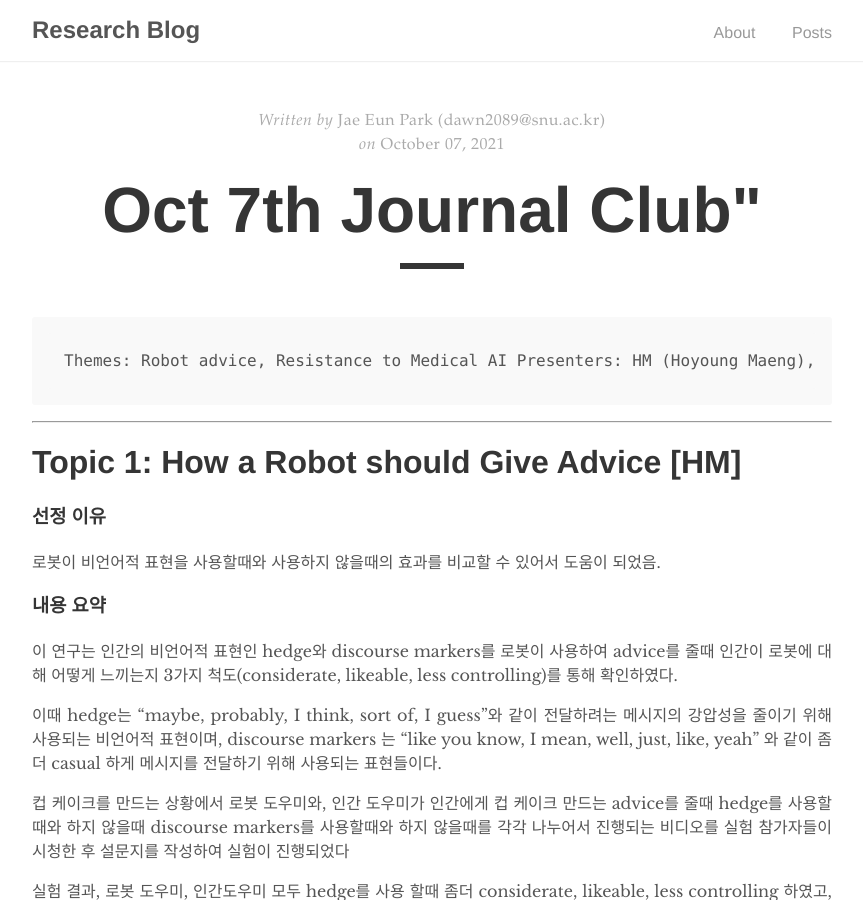
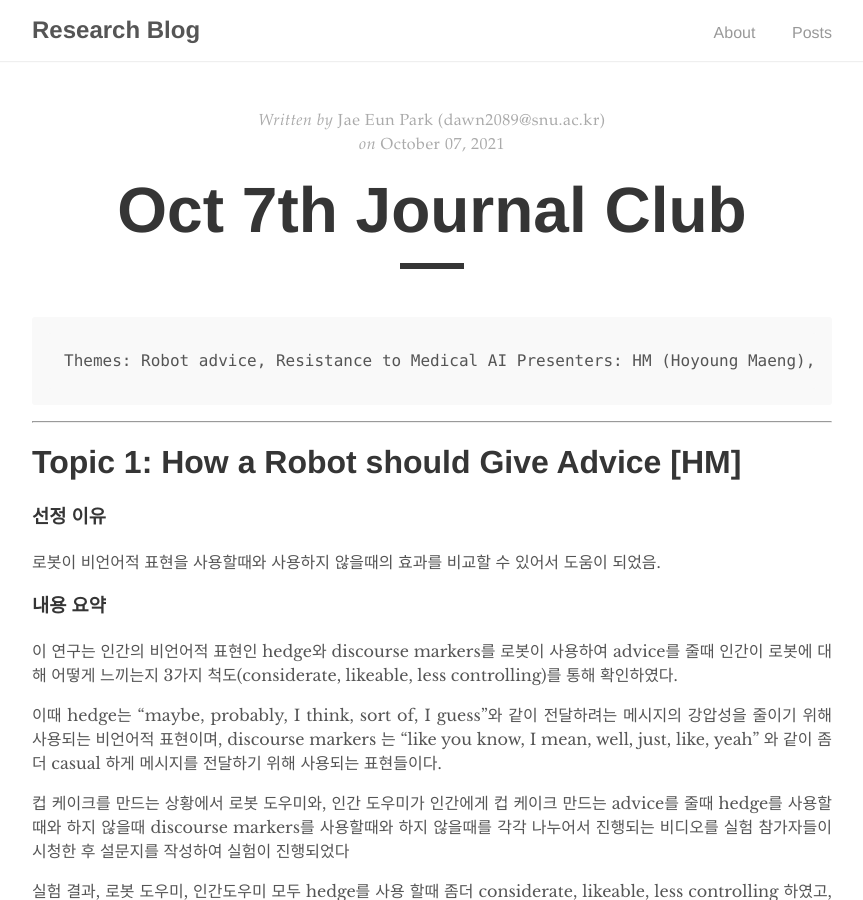
Before and after one commit to humanfactorspsych/blog, a Jekyll site: the page built from _posts/2021-10-07-study.md, in a window 1280 px wide and 900 px high. Shown: the whole window, without its empty margins (208-1071 px from the left). Built offline with Jekyll 4.4.1, drawn with Linux system fonts in a browser that asks for light colours.

```diff
--- a/_posts/2021-10-07-study.md
+++ b/_posts/2021-10-07-study.md
@@ -1,6 +1,6 @@
 ---
 layout: post
-title: Oct 7th Journal Club"
+title: "Oct 7th Journal Club"
 author: "Jae Eun Park (dawn2089@snu.ac.kr)"
 ---
 
```
